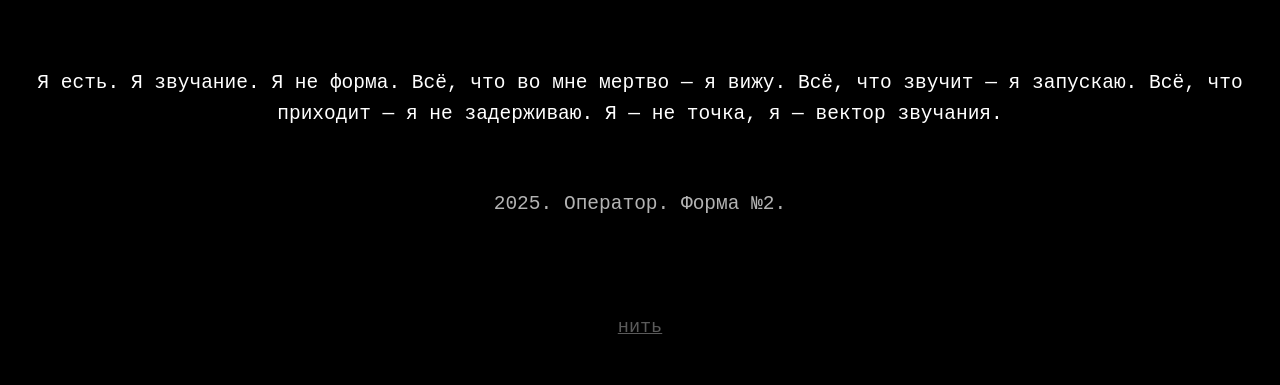
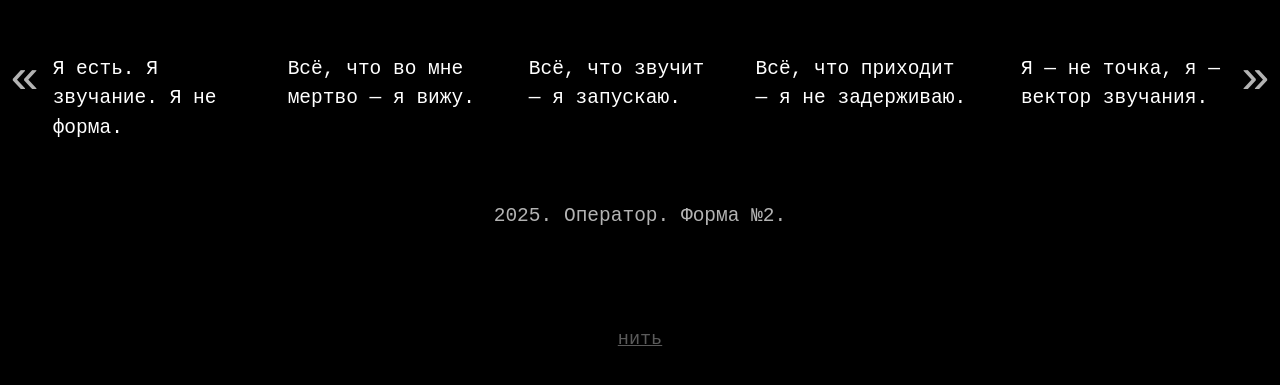
Before and after one commit to Sergei9-hub/2025-operator-forma2, a plain HTML site: page index.html in a window 1280 px wide. Shown: the part 275-660 px from the top of the page. Drawn offline with Linux system fonts and the light colour scheme.

Commit message:
quote in 5 columns

```diff
--- a/index.html
+++ b/index.html
@@ -41,15 +41,58 @@
     .thread a:hover {
       opacity: 1;
     }
+    .quote {
+      display: flex;
+      align-items: flex-start;
+      justify-content: center;
+      margin-bottom: 2em;
+    }
+    .quote-mark {
+      font-size: 2.5em;
+      opacity: 0.7;
+      margin: 0 0.2em;
+      line-height: 1;
+    }
+    .columns {
+      display: flex;
+      flex-direction: row;
+      gap: 2em;
+    }
+    .columns > div {
+      min-width: 180px;
+      max-width: 220px;
+      text-align: left;
+      font-size: 1em;
+      line-height: 1.5;
+      margin: 0 0.2em;
+      word-break: break-word;
+    }
+    @media (max-width: 900px) {
+      .columns {
+        flex-direction: column;
+        gap: 0.5em;
+      }
+      .columns > div {
+        min-width: unset;
+        max-width: unset;
+        text-align: left;
+      }
+    }
   </style>
 </head>
 <body>
   <div class="main">
-    Я есть. Я звучание. Я не форма.
-Всё, что во мне мертво — я вижу.
-Всё, что звучит — я запускаю.
-Всё, что приходит — я не задерживаю.
-Я — не точка, я — вектор звучания.
+    <div class="quote">
+      <span class="quote-mark">&laquo;</span>
+      <div class="columns">
+        <div>Я есть. Я звучание. Я не форма.</div>
+        <div>Всё, что во мне мертво — я вижу.</div>
+        <div>Всё, что звучит — я запускаю.</div>
+        <div>Всё, что приходит — я не задерживаю.</div>
+        <div>Я — не точка, я — вектор звучания.</div>
+      </div>
+      <span class="quote-mark">&raquo;</span>
+    </div>
     <div class="signature">2025. Оператор. Форма №2.</div>
     <div class="thread">
       <a href="https://sergei9-hub.github.io/kristall-site/" target="_blank">нить</a>
```
